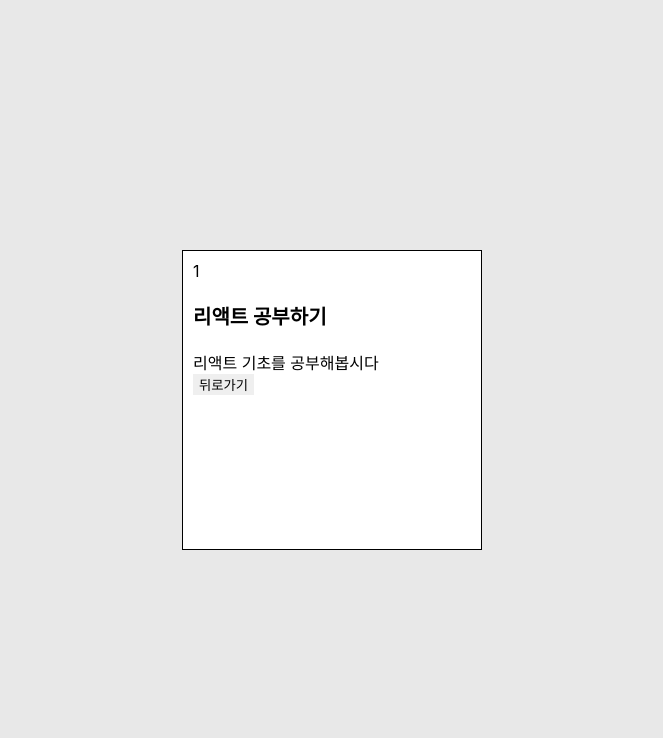
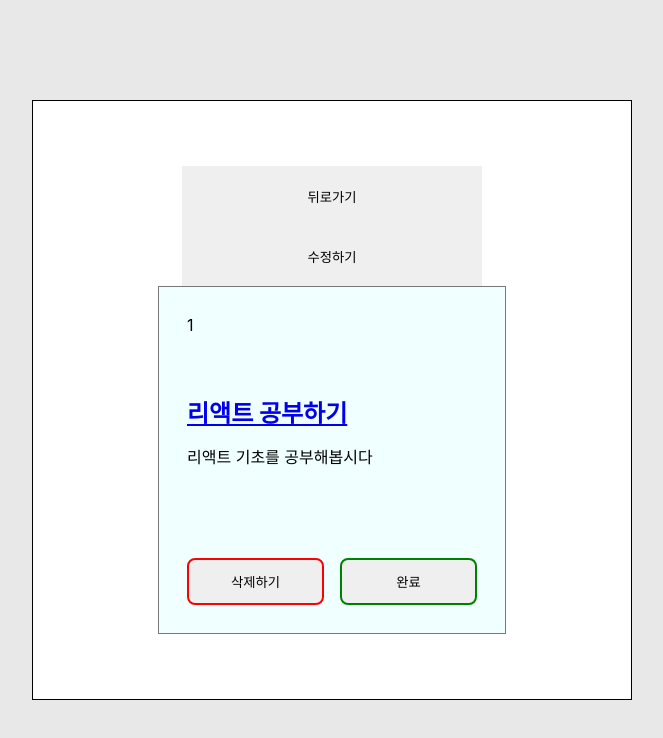
Before and after one commit to Haegnim/hh99_tests, a React (Create React App) app: page /detail/1 in a window 1280 px wide. Shown: the top 738 px of the page, without its empty margins (308-971 px from the left). Built offline with nearby package versions, Linux system fonts and the light colour scheme.

Commit message:
0704 우천으로 인한 작업난조

```diff
--- a/src/container/TodoInputContainer.jsx
+++ b/src/container/TodoInputContainer.jsx
@@ -4,12 +4,12 @@ import { addTodo } from '../redux/modules/todos';
 import { useState } from 'react';
 import { InsertForm } from '../features/InsertForm';
 
-function TodoInputContainer() {
+const TodoInputContainer = ({ updateTitle, updateText }) => {
     const dispatch = useDispatch();
 
-    const [title, setTitle] = useState('');
-    const [text, setText] = useState('');
-
+    const [title, setTitle] = useState(updateTitle);
+    const [text, setText] = useState(updateText);
+    console.log(updateTitle);
     const titleChangeHandler = (event) => {
         setTitle(event.target.value);
     };
@@ -29,6 +29,7 @@ function TodoInputContainer() {
     // const isInputEmpty = setTitle === '';
     return (
         <InsertForm
+            flex={'column'}
             onSubmit={onSubmit}
             title={title}
             titleChangeHandler={titleChangeHandler}
@@ -36,6 +37,6 @@ function TodoInputContainer() {
             textChangeHandler={textChangeHandler}
         />
     );
-}
+};
 
 export default TodoInputContainer;
--- a/src/features/InsertForm.js
+++ b/src/features/InsertForm.js
@@ -2,11 +2,13 @@ import React from 'react';
 import styled from 'styled-components';
 import Input from '../components/Input/Input';
 
+//[ ]props가 없을 때 row 적용안됨
 const InsertFormStyle = styled.form`
     width: 100%;
     /* padding: 12px 18px; */
+    background-color: azure;
     display: flex;
-    background-color: azure;
+    flex-direction: ${(props) => props.flex || `row`};
     align-items: center;
     justify-content: space-between;
     border: 1px solid #777;
@@ -20,9 +22,16 @@ const InsertFormStyle = styled.form`
     }
 `;
 
-export const InsertForm = ({ onSubmit, titleChangeHandler, title, textChangeHandler, text }) => {
+export const InsertForm = ({
+    onSubmit,
+    titleChangeHandler,
+    title,
+    textChangeHandler,
+    text,
+    flex,
+}) => {
     return (
-        <InsertFormStyle onSubmit={onSubmit}>
+        <InsertFormStyle onSubmit={onSubmit} flex={flex}>
             <Input changeHandler={titleChangeHandler} value={title} label={'제목'} />
             <Input changeHandler={textChangeHandler} value={text} label={'내용'} />
             <button>저장하기</button>
--- a/src/pages/Detail.jsx
+++ b/src/pages/Detail.jsx
@@ -1,8 +1,11 @@
-import React from 'react';
+import React, { useState } from 'react';
 import { Link, useLocation, useNavigate } from 'react-router-dom';
 import { styled } from 'styled-components';
-
-import { useSelector } from 'react-redux';
+import { deleteTodo } from '../redux/modules/todos';
+import { isdoneChange } from '../redux/modules/todos';
+import { useSelector, useDispatch } from 'react-redux';
+import { TodoItem } from '../components/Todo/TodoItem';
+import TodoInputContainer from '../container/TodoInputContainer';
 
 const DetailPage = styled.div`
     width: 100%;
@@ -13,44 +16,78 @@ const DetailPage = styled.div`
     align-items: center;
 `;
 
-const DetailTodo = styled.div`
-    width: 300px;
-    height: 300px;
+const DetailTodoUpdate = styled.div`
+    width: 600px;
+    height: 600px;
     border: 1px solid #000;
     background-color: #fff;
     box-sizing: border-box;
     padding: 10px;
+    display: flex;
+    flex-direction: column;
+    justify-content: center;
+    align-items: center;
     h3 {
         font-size: 20px;
     }
 `;
 
+const Button = styled.button`
+    margin: 10 0px;
+    width: 300px;
+    height: 60px;
+`;
 export const Detail = () => {
     const todos = useSelector(({ todos }) => todos);
+
+    const dispatch = useDispatch();
+
+    const deleteTodoitem = (item) => {
+        dispatch(deleteTodo(item.id));
+    };
+    const isdoneChangeTodoitem = (item) => {
+        dispatch(isdoneChange(item.id, item.isdone));
+    };
+
     const navigate = useNavigate();
     let { pathname } = useLocation();
     pathname = parseInt(pathname.replace('/detail/', ''));
+
+    // const update = () => {};
+    let buttonText = '완료';
+    todos.isdone ? (buttonText = '취소') : (buttonText = '완료');
+
+    const [updateActive, setUpdateActive] = useState(true);
+    const updateBtnHandler = () => {
+        setUpdateActive(!updateActive);
+    };
+    console.log(updateActive);
+    //[ ] 수정하기 버튼 클릭이 안됨
     try {
         const todoDetail = todos.filter((item) => item.id === pathname);
-        console.log(todoDetail);
-
         return (
             <DetailPage>
-                {todoDetail.map((item) => {
-                    return (
-                        <DetailTodo isDone={item.isdone} key={item.id}>
-                            {item.id}
-                            <div className="content-box">
-                                <h3 className="todo-title">{item.title}</h3>
-
-                                <p className="todo-text">{item.text}</p>
-                            </div>
-                            <Link to="/">
-                                <button>뒤로가기</button>
-                            </Link>
-                        </DetailTodo>
-                    );
-                })}
+                <DetailTodoUpdate>
+                    <Link to="/">
+                        <Button>뒤로가기</Button>
+                    </Link>
+                    {updateActive ? (
+                        <>
+                            <Button onClick={updateBtnHandler}>수정하기</Button>
+                            <TodoItem
+                                todos={todoDetail}
+                                buttonText={buttonText}
+                                deleteTodoitem={deleteTodoitem}
+                                isdoneChangeTodoitem={isdoneChangeTodoitem}
+                            />
+                        </>
+                    ) : (
+                        <TodoInputContainer
+                            updateTitle={todoDetail[0].title}
+                            updateText={todoDetail[0].text}
+                        />
+                    )}
+                </DetailTodoUpdate>
             </DetailPage>
         );
     } catch (e) {
```
